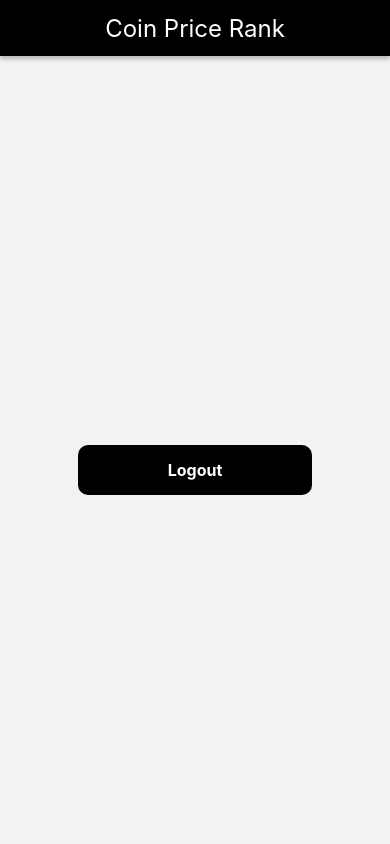
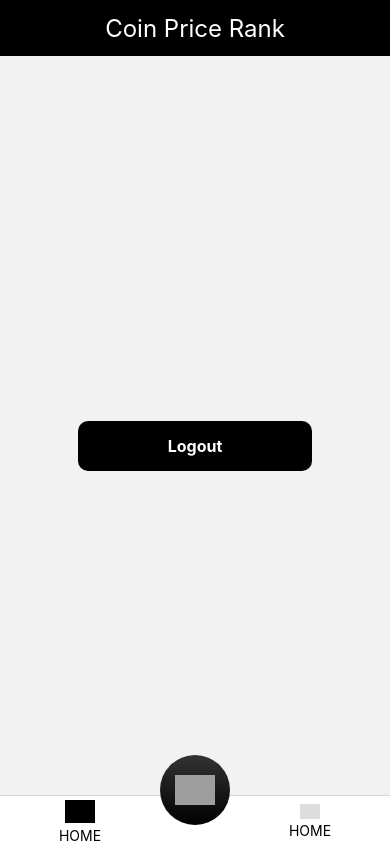
Before and after one commit to yenilikci/Finansal-Bilgi-Teknolojileri, a React Native app in the folder MobileProject/: screen /HomeScreen in a window 390 px wide. Built offline with nearby package versions, Linux system fonts and the light colour scheme; no server answers; grey boxes are pictures that could not be loaded; what react-native-status-bar-height would draw is missing.

Commit message:
bottomNavigation,stackNavigation, CoinCard has been created

```diff
--- a/MobileProject/App.js
+++ b/MobileProject/App.js
@@ -1,29 +1,18 @@
-import React,{useEffect,useState} from 'react';
-import { StyleSheet, Text, View ,FlatList,Button} from 'react-native';
-import { Appbar, List,Card,Chip,Title,Paragraph,Provider } from 'react-native-paper';
+import React, { useEffect, useState } from 'react';
+import { StyleSheet, Text, View, FlatList, Button } from 'react-native';
+import { Appbar, List, Card, Chip, Title, Paragraph, Provider } from 'react-native-paper';
 import Services from './src/Services/index';
 import { NavigationContainer } from '@react-navigation/native';
 import { createNativeStackNavigator } from '@react-navigation/native-stack';
 import { theme } from './src/core/theme'
-import {
-  StartScreen,
-  LoginScreen,
-  RegisterScreen,
-  ResetPasswordScreen,
-  Dashboard,
-  HomeScreen
-} from './src/screens'
-
-
-const Stack = createNativeStackNavigator()
-
+import StackNavigation from './src/navigation/stackNavigation';
 
 export default function App() {
 
-  const[ftxData,setFtxData] = useState([])
-  const[data,setData] = useState([])
+  const [ftxData, setFtxData] = useState([])
+  const [data, setData] = useState([])
 
-  useEffect(async ()=> {
+  useEffect(async () => {
     // setFtxData(await Services.FTXService.FTXGetAll())
     // console.log(await Services.BitexenService.BitexenGetAll());
     // console.log(await Services.BitexenService.BitexenGetUSDT('BTCUSDT'));
@@ -39,7 +28,7 @@ export default function App() {
     console.log(await Services.GateIOService.GateioGetUSDT('BTC_USDT'));
 
     console.log('function component useeffect worked');
-  },[])
+  }, [])
 
   const getValue = async () => {
     let FTXGetUSD = await Services.FTXService.FTXGetUSD('ETH')
@@ -50,25 +39,8 @@ export default function App() {
 
   return (
     <Provider theme={theme}>
-    <NavigationContainer>
-      <Stack.Navigator
-        initialRouteName="StartScreen"
-        screenOptions={{
-          headerShown: false,
-        }}
-      >
-        <Stack.Screen name="HomeScreen" component={HomeScreen} />
-        <Stack.Screen name="StartScreen" component={StartScreen} />
-        <Stack.Screen name="LoginScreen" component={LoginScreen} />
-        <Stack.Screen name="RegisterScreen" component={RegisterScreen} />
-        <Stack.Screen name="Dashboard" component={Dashboard} />
-        <Stack.Screen
-          name="ResetPasswordScreen"
-          component={ResetPasswordScreen}
-        />
-      </Stack.Navigator>
-    </NavigationContainer>
-  </Provider>
+      <StackNavigation />
+    </Provider>
 
   );
 }
--- a/MobileProject/package.json
+++ b/MobileProject/package.json
@@ -24,6 +24,7 @@
     "react-native": "0.64.3",
     "react-native-circular-card-view": "^0.1.2",
     "react-native-gesture-handler": "~1.8.0",
+    "react-native-linear-gradient": "^2.5.6",
     "react-native-paper": "^4.10.1",
     "react-native-reanimated": "~1.13.0",
     "react-native-safe-area-context": "3.3.2",
@@ -31,7 +32,8 @@
     "react-native-status-bar-height": "^2.6.0",
     "react-native-web": "0.17.1",
     "react-redux": "^7.2.6",
-    "redux": "^4.1.2"
+    "redux": "^4.1.2",
+    "expo-linear-gradient": "~10.0.3"
   },
   "devDependencies": {
     "@babel/core": "^7.12.9"
--- /dev/null
+++ b/MobileProject/src/components/coincard/CoinCardStyle.js
@@ -0,0 +1,5 @@
+import { StyleSheet } from "react-native";
+
+export default StyleSheet.create({
+
+})
--- a/MobileProject/src/helpers/passwordValidator.js
+++ b/MobileProject/src/helpers/passwordValidator.js
@@ -0,0 +1,5 @@
+export function passwordValidator(password) {
+    if (!password) return "Password can't be empty."
+    if (password.length < 6) return 'Password must be at least 6 characters long.'
+    return ''
+  }
--- /dev/null
+++ b/MobileProject/src/navigation/bottomNavigation.js
@@ -0,0 +1,137 @@
+import React from "react";
+import {
+    View,
+    Image,
+    TouchableOpacity,
+    Text,
+    StyleSheet
+} from 'react-native';
+
+import {createBottomTabNavigator, BottomTabBar} from '@react-navigation/bottom-tabs'
+
+import { LinearGradient } from 'expo-linear-gradient';
+import { HomeScreen } from "../screens";
+import CustomAppBar from "../components/appbar/CustomAppbar"
+
+const Tab = createBottomTabNavigator()
+
+const TabBarCustomButton = ({children, onPress}) => {
+    return (
+        <TouchableOpacity
+        style={{
+            top: -30,
+            justifyContent: 'center',
+            alignItems: 'center'
+        }}
+        onPress={onPress}>
+            <LinearGradient
+            colors={['#333','#000']}
+            style={{
+                width: 70,
+                height: 70,
+                borderRadius: 35
+            }}>
+                {children}
+            </LinearGradient>
+        </TouchableOpacity>
+    )
+}
+
+export default function bottomNavigation () {
+    return(
+        <>
+        <CustomAppBar/>
+        <Tab.Navigator
+        screenOptions={{ headerShown: false }}
+        tabBarOptions={{
+            showLabel: false,
+            style: {
+                position: 'absolute',
+                bottom: 0,
+                left: 0,
+                right: 0,
+                elevation: 0,
+                backgroundColor: '#fff',
+                borderTopColor: 'transparent',
+                height: 100
+            }
+        }}>
+            <Tab.Screen
+            name="Blog"
+            component={HomeScreen}
+            options={{
+                tabBarIcon: ((focused) => (
+                    <View
+                    style={{
+                        alignItems: 'center',
+                        justifyContent: 'center'
+                        }}>
+                        <Image
+                        source={{uri: "https://img.icons8.com/ios/344/home.png"}}
+                        resizeMode="contain"
+                        style={{
+                            width: 30,
+                            height: 30,
+                            tintColor: focused ? '#000' : '#a23d12'
+                        }}
+                        />
+                        <Text style={{color: focused ? '#000' : '#a23d12'}}>
+                            HOME
+                        </Text>
+                    </View>
+                ))
+            }}
+            />
+
+            <Tab.Screen
+            name="Home"
+            component={HomeScreen}
+            options={{
+                tabBarIcon: ({focused}) => (
+                    <Image
+                        source={{uri: "https://img.icons8.com/nolan/2x/home-page.png"}}
+                        resizeMode="contain"
+                        style={{
+                            width: 40,
+                            height: 40,
+                        }}
+                    />
+                ),
+                tabBarButton: (props) => (
+                    <TabBarCustomButton
+                        {...props}
+                    />
+                )
+            }}
+            />
+
+            <Tab.Screen
+            name="Profile"
+            component={HomeScreen}
+            options={{
+                tabBarIcon: ((focused) => (
+                    <View
+                    style={{
+                        alignItems: 'center',
+                        justifyContent: 'center'
+                        }}>
+                        <Image
+                        source={{uri: "https://img.icons8.com/doodle/2x/user-male-skin-type-5.png"}}
+                        resizeMode="contain"
+                        style={{
+                            width: 20,
+                            height: 20,
+                            tintColor: focused ? '#ddd' : '#000'
+                        }}
+                        />
+                        <Text style={{color: focused ? '#000' : '#a23d12'}}>
+                            HOME
+                        </Text>
+                    </View>
+                ))
+            }}
+            />
+        </Tab.Navigator>
+        </>
+    )
+}
--- /dev/null
+++ b/MobileProject/src/navigation/stackNavigation.js
@@ -0,0 +1,43 @@
+import { NavigationContainer } from '@react-navigation/native'
+import React from 'react'
+import { StyleSheet, Text, View } from 'react-native'
+import { createNativeStackNavigator } from '@react-navigation/native-stack';
+import {
+    StartScreen,
+    LoginScreen,
+    RegisterScreen,
+    ResetPasswordScreen,
+    Dashboard,
+    HomeScreen
+  } from '../screens/index'
+import BottomNavigation from './bottomNavigation';
+
+const Stack = createNativeStackNavigator()
+
+
+const stackNavigation = () => {
+    return (
+        <NavigationContainer>
+        <Stack.Navigator
+          initialRouteName="StartScreen"
+          screenOptions={{
+            headerShown: false,
+          }}
+        >
+          <Stack.Screen name="HomeScreen" component={BottomNavigation} />
+          <Stack.Screen name="StartScreen" component={StartScreen} />
+          <Stack.Screen name="LoginScreen" component={LoginScreen} />
+          <Stack.Screen name="RegisterScreen" component={RegisterScreen} />
+          <Stack.Screen name="Dashboard" component={Dashboard} />
+          <Stack.Screen
+            name="ResetPasswordScreen"
+            component={ResetPasswordScreen}
+          />
+        </Stack.Navigator>
+      </NavigationContainer>
+    )
+}
+
+export default stackNavigation
+
+const styles = StyleSheet.create({})
--- a/MobileProject/src/screens/homescreen/HomeScreen.js
+++ b/MobileProject/src/screens/homescreen/HomeScreen.js
@@ -2,7 +2,6 @@ import React from 'react'
 import { StatusBar } from 'expo-status-bar';
 import { Text,StyleSheet, TouchableOpacity, View} from 'react-native'
 import { Card,Title,Paragraph, Badge } from 'react-native-paper'
-import CustomAppbar from '../../components/appbar/CustomAppbar';
 import Firebase from '../../config/firebase';
 
 export default function HomeScreen({navigation}) {
@@ -18,7 +17,6 @@ export default function HomeScreen({navigation}) {
 
     return (
         <>
-           <CustomAppbar/>
            <View style={styles.container}>
            <Text>
                {auth.currentUser?.email}
```
Also changed, not shown: MobileProject/src/components/coincard/CoinCard.js (added, +11 -0 lines), 1 other file (tests, documents, lock files or other folders).
